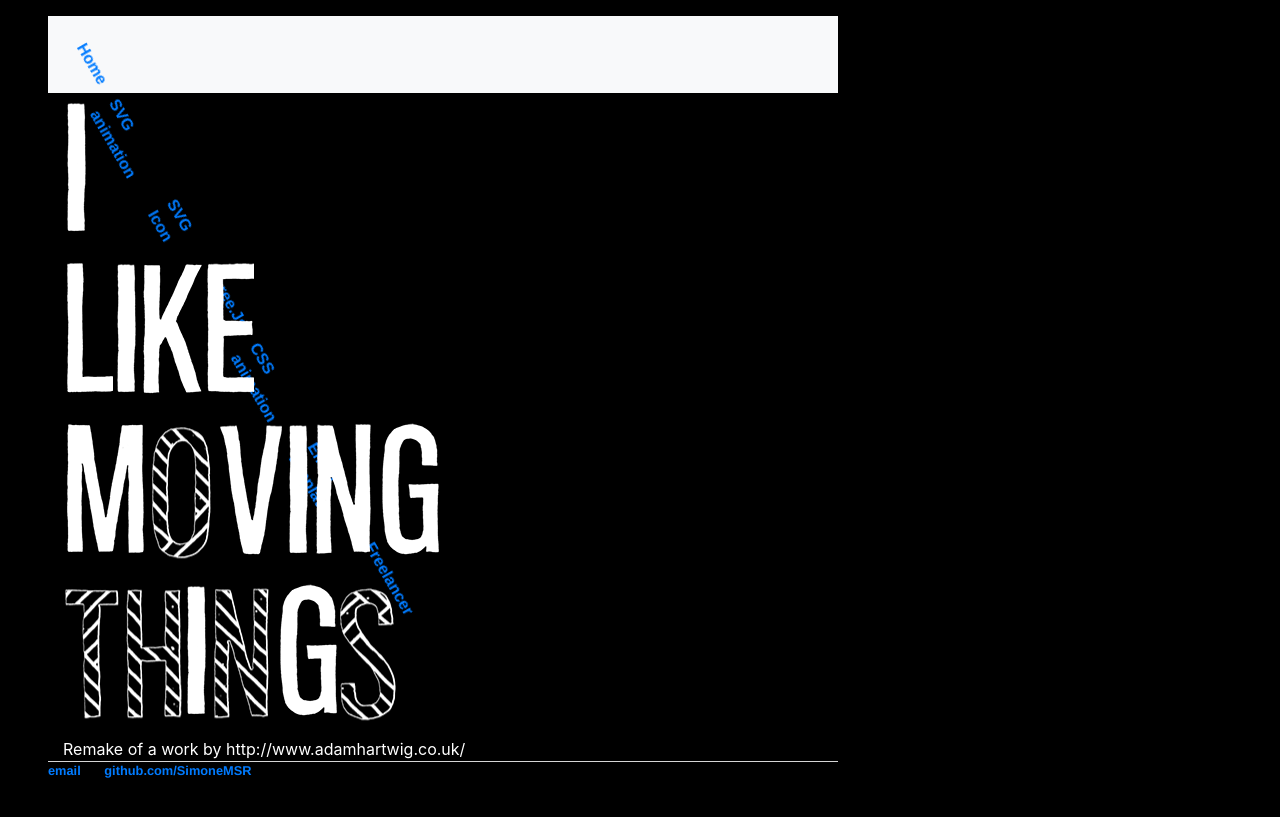
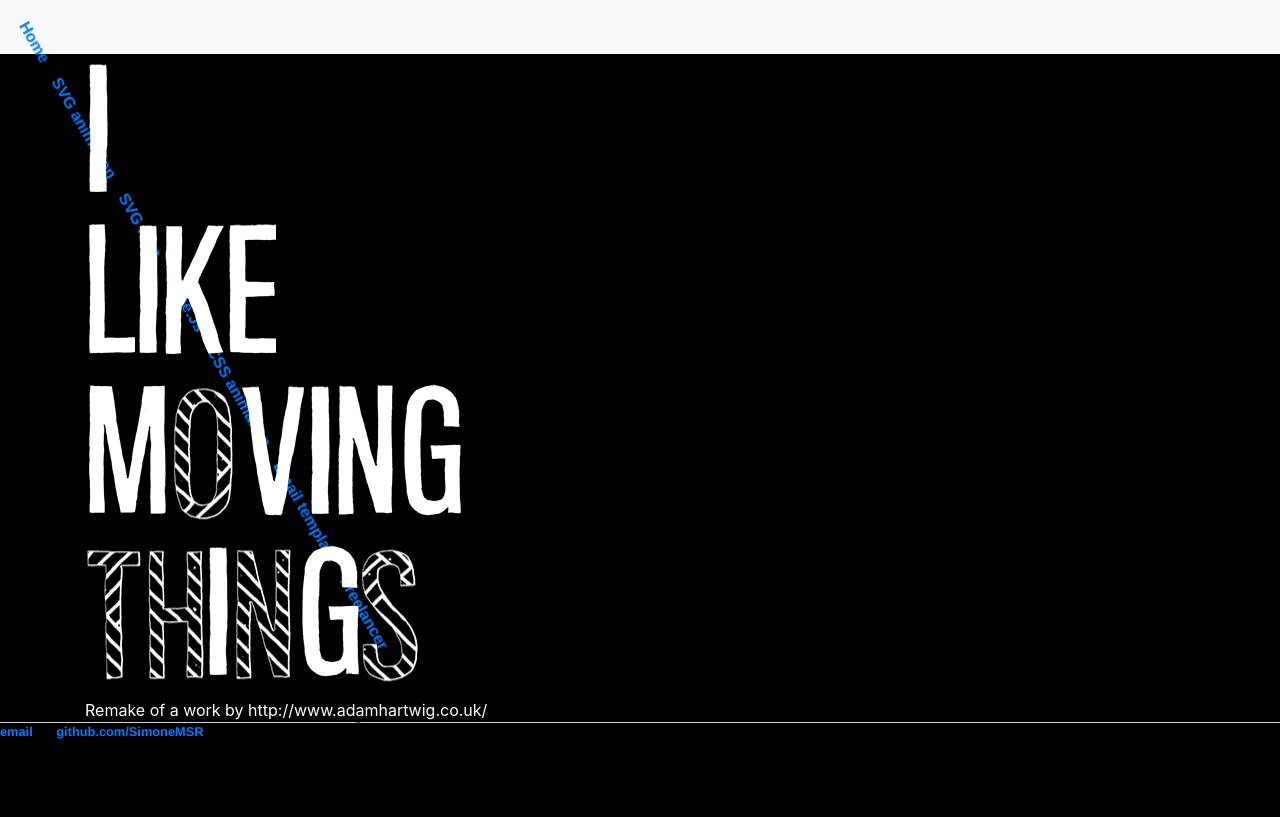
Before and after one commit to SimoneMSR/simonemsr.github.io, a Jekyll site: the page built from letters/index.html, in a window 1280 px wide. Shown: the top 817 px of the page. Built offline with Jekyll 4.4.1, drawn with Linux system fonts in a browser that asks for light colours; nearby versions of some CDN libraries.

Commit message:
col-xs-12 to main tag

```diff
--- a/_layouts/default.html
+++ b/_layouts/default.html
@@ -10,7 +10,7 @@
 <script src="https://maxcdn.bootstrapcdn.com/bootstrap/4.0.0/js/bootstrap.min.js" integrity="sha384-JZR6Spejh4U02d8jOt6vLEHfe/JQGiRRSQQxSfFWpi1MquVdAyjUar5+76PVCmYl" crossorigin="anonymous"></script>
 		</head>
 		<body>
-			<main class="col-12 col-md-9 col-xl-8 py-md-3 pl-md-5">
+			<main class="col-xs-12">
 			<nav class="navbar navbar-expand-lg navbar-light bg-light">
 				<button class="navbar-toggler" type="button" data-toggle="collapse" data-target="#navbarSupportedContent" aria-controls="navbarSupportedContent" aria-expanded="false" aria-label="Toggle navigation">
 				    <span class="navbar-toggler-icon"></span>
```
